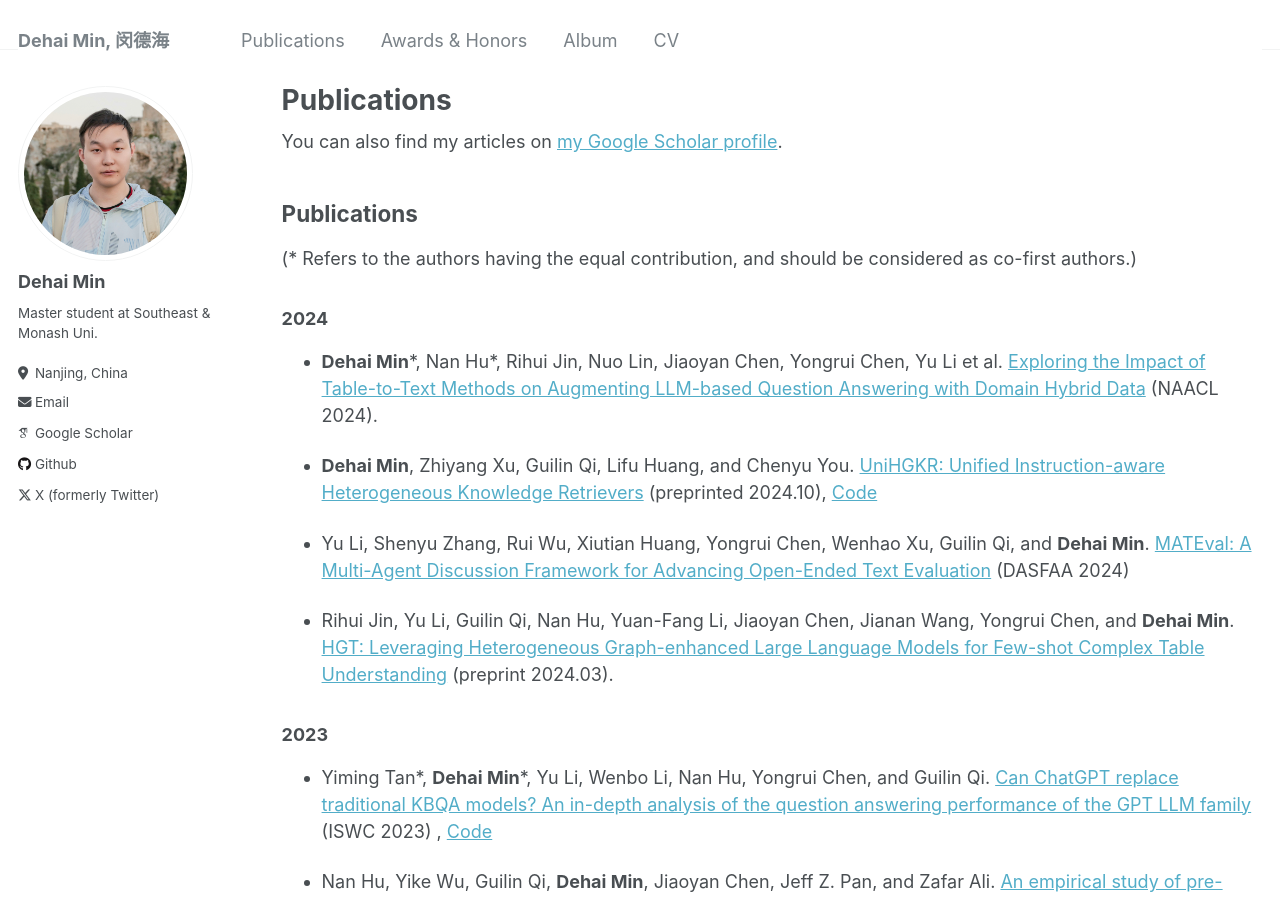
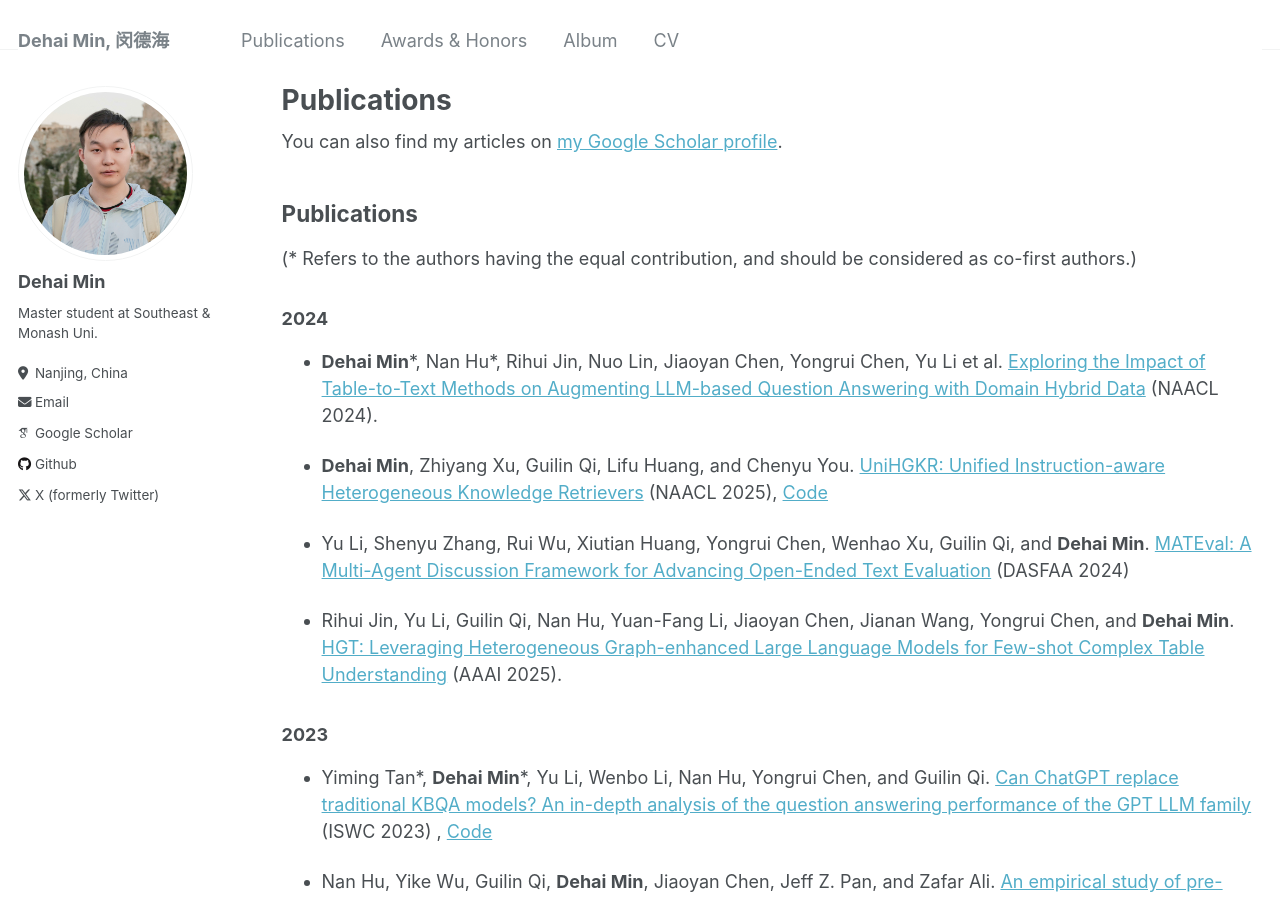
Before and after one commit to ZhishanQ/ZhishanQ.github.io, a Jekyll site: the page built from _pages/publications.md, in a window 1280 px wide and 900 px high. Built offline with Jekyll 4.4.1, drawn with Linux system fonts in a browser that asks for light colours; some web fonts are replaced.

Commit message:
Update publications.md

```diff
--- a/_pages/publications.md
+++ b/_pages/publications.md
@@ -12,14 +12,15 @@ author_profile: true
 ## Publications
 (* Refers to the authors having the equal contribution, and should be considered as co-first authors.)
 
+
 ### 2024
 * **Dehai Min**\*, Nan Hu\*, Rihui Jin, Nuo Lin, Jiaoyan Chen, Yongrui Chen, Yu Li et al. [Exploring the Impact of Table-to-Text Methods on Augmenting LLM-based Question Answering with Domain Hybrid Data](https://arxiv.org/abs/2402.12869) (NAACL 2024).
 
-* **Dehai Min**, Zhiyang Xu, Guilin Qi, Lifu Huang, and Chenyu You. [UniHGKR: Unified Instruction-aware Heterogeneous Knowledge Retrievers](https://arxiv.org/abs/2410.20163) (preprinted 2024.10), [Code](https://github.com/ZhishanQ/UniHGKR)
+* **Dehai Min**, Zhiyang Xu, Guilin Qi, Lifu Huang, and Chenyu You. [UniHGKR: Unified Instruction-aware Heterogeneous Knowledge Retrievers](https://arxiv.org/abs/2410.20163) (NAACL 2025), [Code](https://github.com/ZhishanQ/UniHGKR)
 
 * Yu Li, Shenyu Zhang, Rui Wu, Xiutian Huang, Yongrui Chen, Wenhao Xu, Guilin Qi, and **Dehai Min**. [MATEval: A Multi-Agent Discussion Framework for Advancing Open-Ended Text Evaluation](https://arxiv.org/abs/2403.19305) (DASFAA 2024)
 
-* Rihui Jin, Yu Li, Guilin Qi, Nan Hu, Yuan-Fang Li, Jiaoyan Chen, Jianan Wang, Yongrui Chen, and **Dehai Min**. [HGT: Leveraging Heterogeneous Graph-enhanced Large Language Models for Few-shot Complex Table Understanding](https://arxiv.org/abs/2403.19723) (preprint 2024.03).
+* Rihui Jin, Yu Li, Guilin Qi, Nan Hu, Yuan-Fang Li, Jiaoyan Chen, Jianan Wang, Yongrui Chen, and **Dehai Min**. [HGT: Leveraging Heterogeneous Graph-enhanced Large Language Models for Few-shot Complex Table Understanding](https://arxiv.org/abs/2403.19723) (AAAI 2025).
 
 ### 2023
 
```
